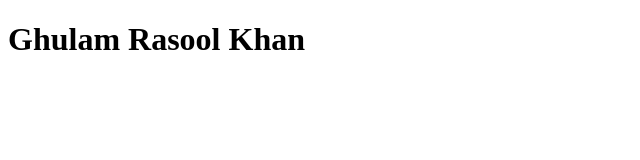
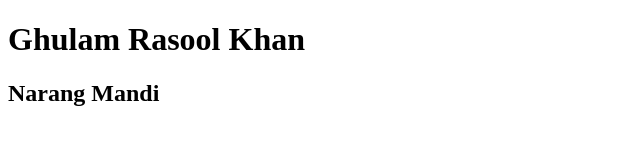
Before and after one commit to Ghulam-Rasool-Khan/haha, a plain HTML site: page index.html in a window 1280 px wide. Shown: the whole page, without its empty margins (0-640 px from the left). Drawn offline with Linux system fonts and the light colour scheme.

Commit message:
city name

```diff
--- a/index.html
+++ b/index.html
@@ -7,6 +7,7 @@
   </head>
   <body>
     <h1>Ghulam Rasool Khan</h1>
+    <h2>Narang Mandi</h2>
 
 
   </body>
```
